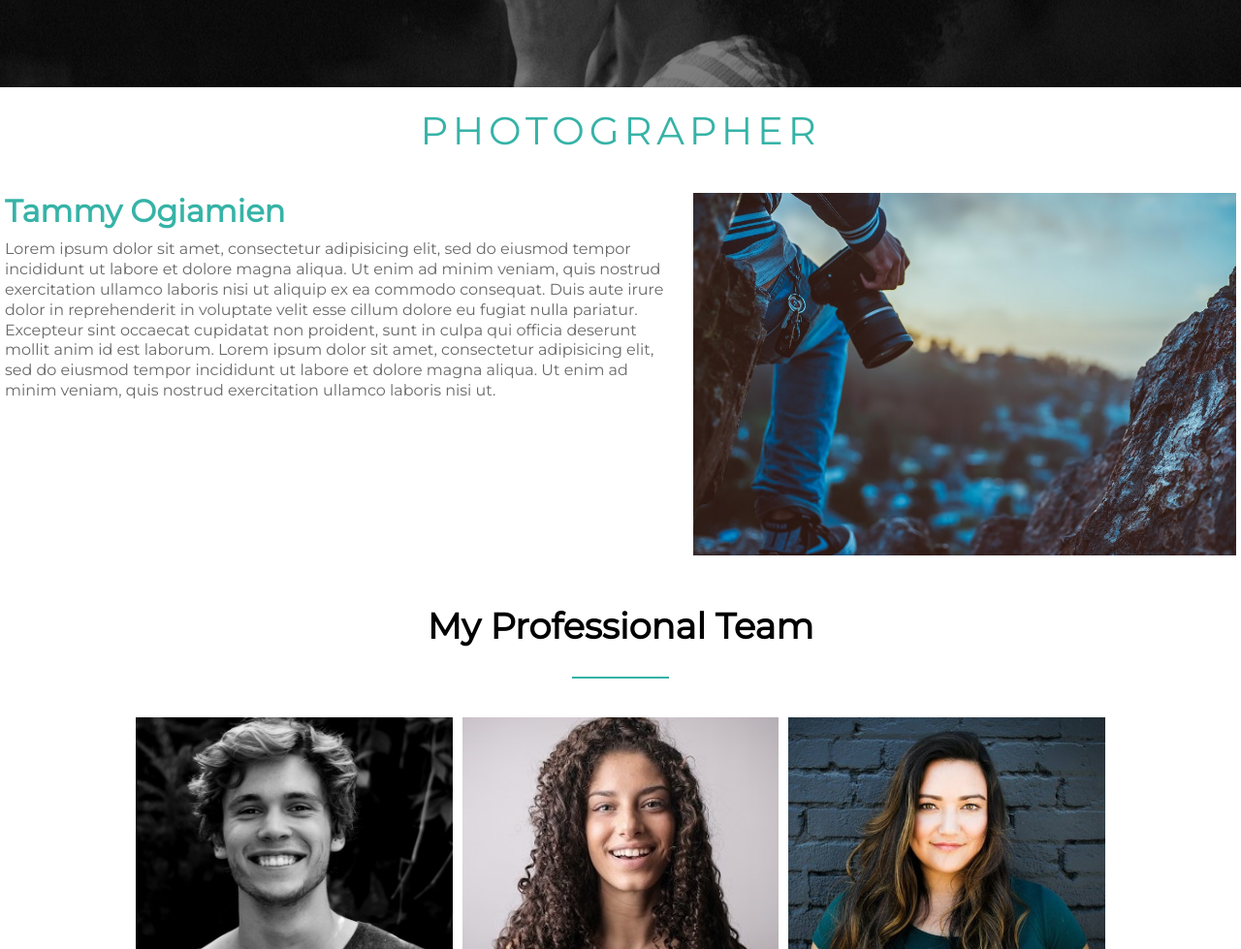
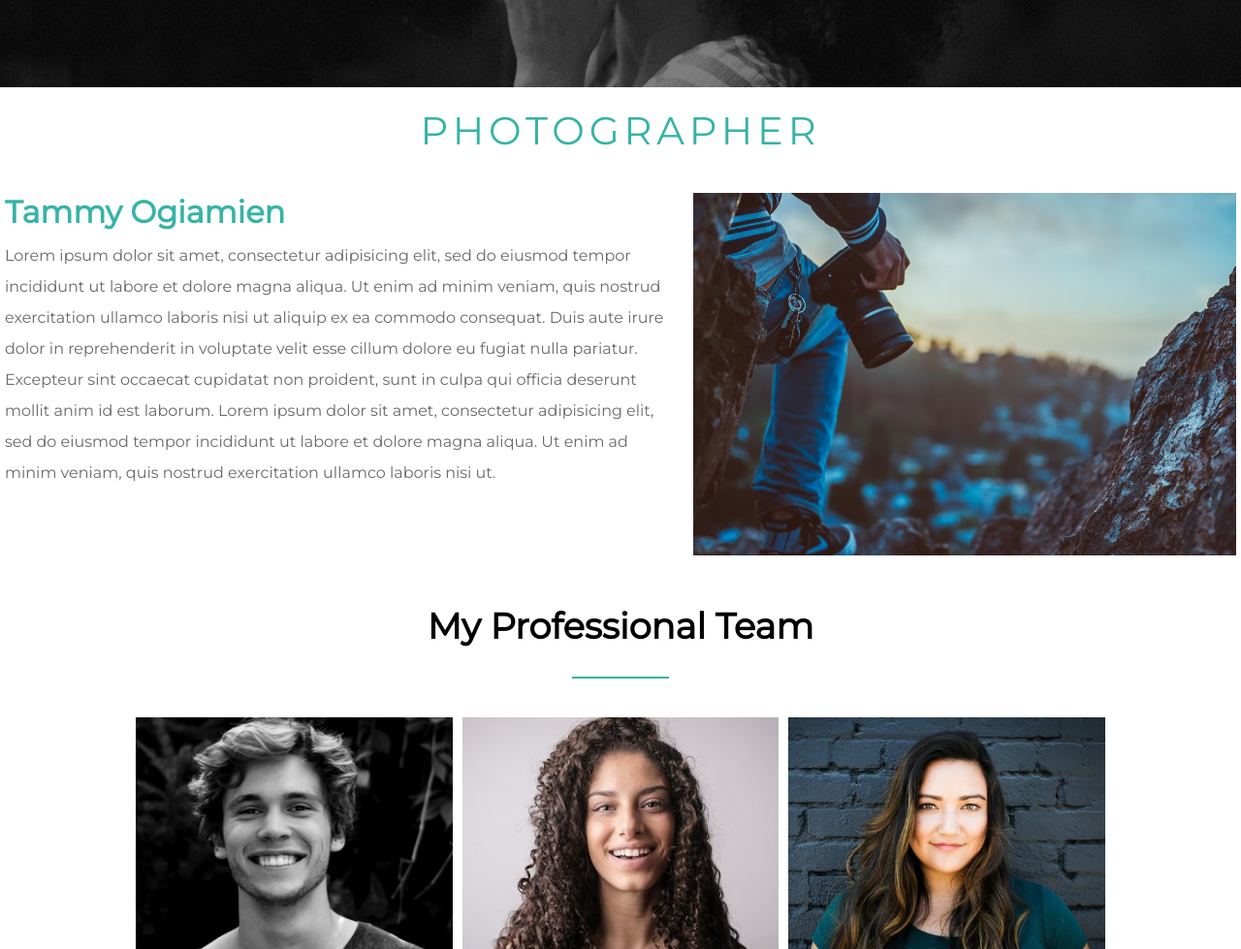
Before and after one commit to tammy96/tammy-photography-site, a plain HTML site: page index.html in a window 1280 px wide. Shown: the part 1180-2159 px from the top of the page at 97% size. Drawn offline with nearby package versions, Linux system fonts and the light colour scheme.

Commit message:
modified style.css

```diff
--- a/style.css
+++ b/style.css
@@ -230,7 +230,6 @@ header .container {
 
 .about-tammy .about-text {
 	max-width: 700px;
-	line-height: 1.2;
 	align-self: flex-start;
 	padding: 20px 5px;
 }
@@ -242,7 +241,7 @@ header .container {
 }
 
 .about-tammy .about-text p {
-	line-height: 1.3;
+	line-height: 2rem;
 	font-weight: 400;
 	color: #696969;
 	font-family: 'Montserrat', sans-serif;
```
